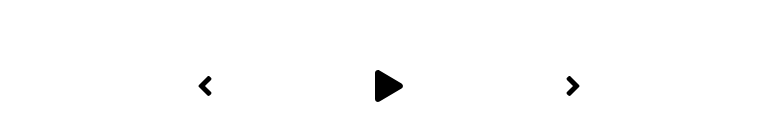
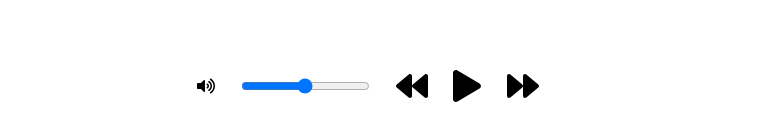
Before and after one commit to binoy638/react-music-player, a React (Create React App) app: page / in a window 1280 px wide. Shown: the part 602-742 px from the top of the page, without its empty margins (251-1027 px from the left). Built offline with nearby package versions, Linux system fonts and the light colour scheme.

Commit message:
vol and shuffle button

```diff
--- a/src/components/LibrarySong.js
+++ b/src/components/LibrarySong.js
@@ -11,26 +11,12 @@ const LibrarySong = ({
   const songSelectHandler = () => {
     const selectedSong = songs.filter((state) => state.id === id);
     setCurrentSong(selectedSong[0]);
-    const newSongs = songs.map((song) => {
-      if (song.id === id) {
-        return {
-          ...song,
-          active: true,
-        };
-      } else {
-        return {
-          ...song,
-          active: false,
-        };
-      }
-    });
-    setSongs(newSongs);
   };
 
   return (
     <div
       onClick={songSelectHandler}
-      className={`library-song ${song.active ? "selected" : ""}`}
+      className={`library-song ${currentSong.id === song.id ? "selected" : ""}`}
     >
       <img alt={song.name} src={song.cover}></img>
       <div className="song-description">
--- a/src/components/Player.js
+++ b/src/components/Player.js
@@ -1,12 +1,13 @@
 import React, { useRef } from "react";
 import { useState } from "react";
-import { useEffect } from "react";
 import { FontAwesomeIcon } from "@fortawesome/react-fontawesome";
 import {
   faPlay,
-  faAngleLeft,
-  faAngleRight,
+  faBackward,
+  faForward,
   faPause,
+  faVolumeUp,
+  faRandom,
 } from "@fortawesome/free-solid-svg-icons";
 
 const Player = ({
@@ -17,6 +18,7 @@ const Player = ({
   songs,
   setSongs,
 }) => {
+  const [shuffle, setShuffle] = useState(false);
   const audioRef = useRef(null);
   const playSongHandler = () => {
     if (isPlaying) {
@@ -64,25 +66,18 @@ const Player = ({
     if (newIndex >= songs.length) {
       newIndex = 0;
     }
+    if (shuffle) {
+      newIndex = 2;
+    }
     setCurrentSong(songs[newIndex]);
   };
-
-  useEffect(() => {
-    const newSongs = songs.map((song) => {
-      if (song.id === currentSong.id) {
-        return {
-          ...song,
-          active: true,
-        };
-      } else {
-        return {
-          ...song,
-          active: false,
-        };
-      }
-    });
-    setSongs(newSongs);
-  }, [currentSong]);
+  const shuffleHandler = () => {
+    setShuffle(!shuffle);
+  };
+  const volumeHandler = (e) => {
+    let volume = e.target.value / 100;
+    audioRef.current.volume = volume;
+  };
   const [songInfo, setSongInfo] = useState({
     currentTime: 0,
     duration: 0,
@@ -117,22 +112,39 @@ const Player = ({
       </div>
       <div className="play-control">
         <FontAwesomeIcon
+          className="volume"
+          style={{ cursor: "pointer" }}
+          size="1x"
+          icon={faVolumeUp}
+        />
+        <input min={0} max={100} type="range" onClick={volumeHandler} />
+        <FontAwesomeIcon
           className="skip-back"
           size="2x"
-          icon={faAngleLeft}
+          style={{ cursor: "pointer" }}
+          icon={faBackward}
           onClick={() => skipTrack(-1)}
         />
         <FontAwesomeIcon
           onClick={playSongHandler}
           className="play"
+          style={{ cursor: "pointer" }}
           size="2x"
           icon={isPlaying ? faPause : faPlay}
         />
         <FontAwesomeIcon
           className="skip-forward"
           size="2x"
-          icon={faAngleRight}
+          icon={faForward}
+          style={{ cursor: "pointer" }}
           onClick={() => skipTrack(1)}
+        />
+        <FontAwesomeIcon
+          className="random"
+          style={{ cursor: "pointer", color: `${shuffle ? "green" : "white"}` }}
+          onClick={shuffleHandler}
+          size="1x"
+          icon={faRandom}
         />
       </div>
       <audio
```
Also changed, not shown: 2 other files (tests, documents, lock files or other folders).
